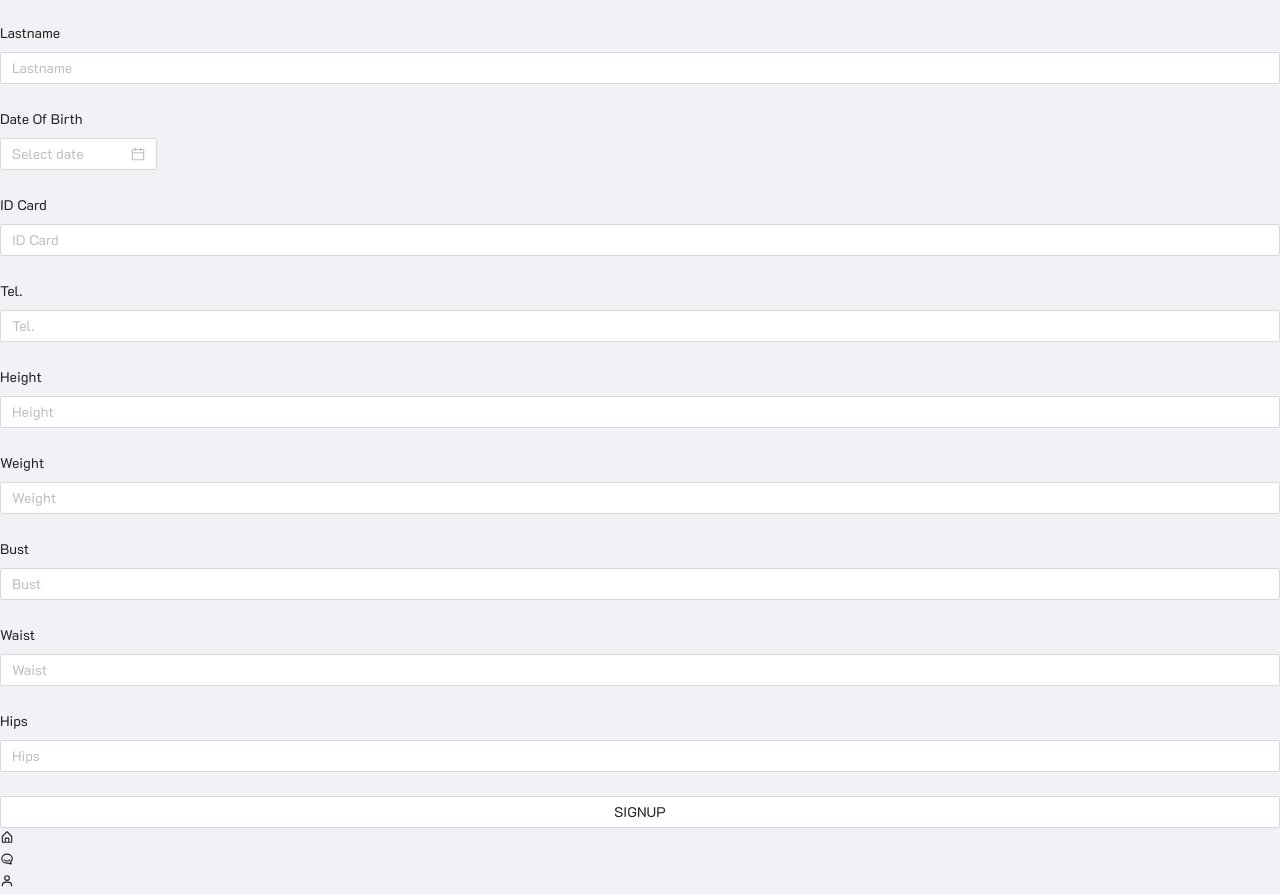
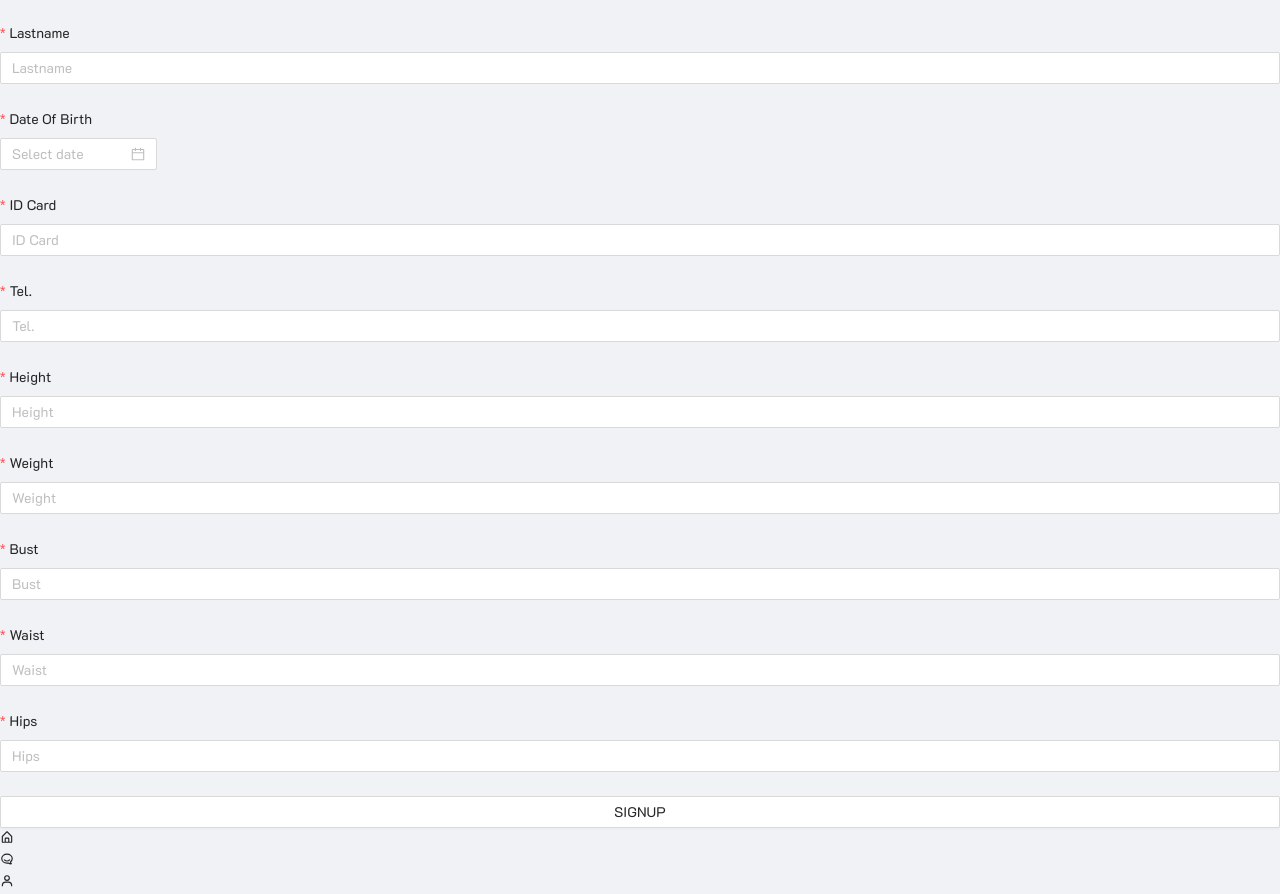
Before and after one commit to UnkAtreus/whoyes, a Next.js app: page /edit-profile in a window 1280 px wide. Shown: the part 452-1346 px from the top of the page. Built offline with nearby package versions, Linux system fonts and the light colour scheme.

Commit message:
validate form

```diff
--- a/src/pages/edit-profile.tsx
+++ b/src/pages/edit-profile.tsx
@@ -2,8 +2,10 @@ import Router from "next/router";
 import React from "react";
 import BaseLayout from "../common/components/layout";
 import { BasePageHeader } from "../common/components";
-import { Button, DatePicker, Form, Input } from "antd";
+import { Button, DatePicker, Form, Input, message } from "antd";
 import { CameraTwoTone } from "@ant-design/icons";
+import type { RangePickerProps } from 'antd/es/date-picker';
+import moment from 'moment';
 
 function editProfile() {
   const onFinish = (values: any) => {
@@ -14,6 +16,11 @@ function editProfile() {
   const onImageUpload = (values: any) => {
     console.log("img upload", values);
     // TODO: API HERE
+  };
+
+  const disabledDate: RangePickerProps['disabledDate'] = current => {
+    // Can not select days before today and today
+    return current && current > moment().endOf('day');
   };
 
   return (
@@ -45,46 +52,169 @@ function editProfile() {
             rules={[
               {
                 required: true,
-                message: "hello",
+                message: "Please input your firstname",
               },
-
               {
                 whitespace: true,
-                message: "Kuy I here",
+                message: "Please input your firstname",
               },
               {
-                min: 1,
-                max: 10,
+                min: 1, max: 50
               },
             ]}
           >
             <Input placeholder="Firstname" />
           </Form.Item>
-          <Form.Item label="Lastname" name="lastname">
+          <Form.Item
+            label="Lastname"
+            name="lastname"
+            rules={[
+              {
+                required: true,
+                message: "Please input your lastname",
+              },
+              {
+                whitespace: true,
+                message: "Please input your lastname",
+              },
+              {
+                min: 1, max: 50
+              }
+            ]}
+          >
             <Input placeholder="Lastname" />
           </Form.Item>
-          <Form.Item label="Date Of Birth" name="birthdate" className="flex">
-            <DatePicker />
+          <Form.Item
+            label="Date Of Birth"
+            name="birthdate"
+            className="flex"
+            rules={[
+              {
+                required: true,
+                message: "Please input your birthday",
+              }
+            ]}
+          >
+            <DatePicker  disabledDate={disabledDate} />
           </Form.Item>
-          <Form.Item label="ID Card" name="cardId">
+          <Form.Item
+            label="ID Card"
+            name="cardId"
+            rules={[
+              {
+                required: true,
+                message: "Please input ID Card",
+              },
+              {
+                pattern: /^[0-9]+$/,
+                message: "Please input only number"
+              },
+              {
+                min: 13, max: 13,
+                message: "Length of ID Card must be 13"
+              },
+            ]}
+          >
             <Input placeholder="ID Card" />
           </Form.Item>
-          <Form.Item label="Tel." name="tel">
+          <Form.Item
+            label="Tel."
+            name="tel"
+            rules={[
+              {
+                required: true,
+                message: "Please input your tel.",
+              },
+              {
+                pattern: /^[0-9]+$/,
+                message: "Please input only number"
+              },
+              {
+                max: 10,
+                message: "Length of tel. must be 10"
+              },
+            ]}
+          >
             <Input placeholder="Tel." />
           </Form.Item>
-          <Form.Item label="Height" name="height">
+          <Form.Item
+            label="Height"
+            name="height"
+            rules={[
+              {
+                required: true,
+                message: "Please input your height",
+              },
+              {
+                pattern: new RegExp(/\d+/),
+                message: "Please input only number"
+              }
+            ]}
+          >
             <Input placeholder="Height" />
           </Form.Item>
-          <Form.Item label="Weight" name="weight">
+          <Form.Item
+            label="Weight"
+            name="weight"
+            rules={[
+              {
+                required: true,
+                message: "Please input your weight",
+              },
+              {
+                pattern: new RegExp(/\d+/),
+                message: "Please input only number"
+              }
+            ]}
+          >
             <Input placeholder="Weight" />
           </Form.Item>
-          <Form.Item label="Bust" name="bust">
+          <Form.Item
+            label="Bust"
+            name="bust"
+            rules={[
+              {
+                required: true,
+                message: "Please input your bust size",
+              },
+              {
+                pattern: new RegExp(/\d+/),
+                message: "Please input only number"
+              }
+            ]}
+          >
             <Input placeholder="Bust" />
           </Form.Item>
-          <Form.Item label="Waist" name="waist">
+          <Form.Item
+            label="Waist"
+            name="waist"
+            rules={[
+              {
+                required: true,
+                message: "Please input your waist size",
+              },
+              {
+                pattern: new RegExp(/\d+/),
+                message: "Please input only number"
+              }
+            ]}
+          >
             <Input placeholder="Waist" />
           </Form.Item>
-          <Form.Item label="Hips" name="hips">
+          <Form.Item
+            label="Hips"
+            name="hips"
+            rules={[
+              {
+                required: true,
+                message: "Please input your hip size",
+              },
+              {
+                pattern: new RegExp(/\d+/),
+                message: "Please input only number"
+              }
+            ]}
+          >
             <Input placeholder="Hips" />
           </Form.Item>
           <Button htmlType="submit" className="mt-4" block>
```
Also changed, not shown: src/pages/login.tsx (+28 -2 lines), src/pages/signup.tsx (+46 -3 lines).
